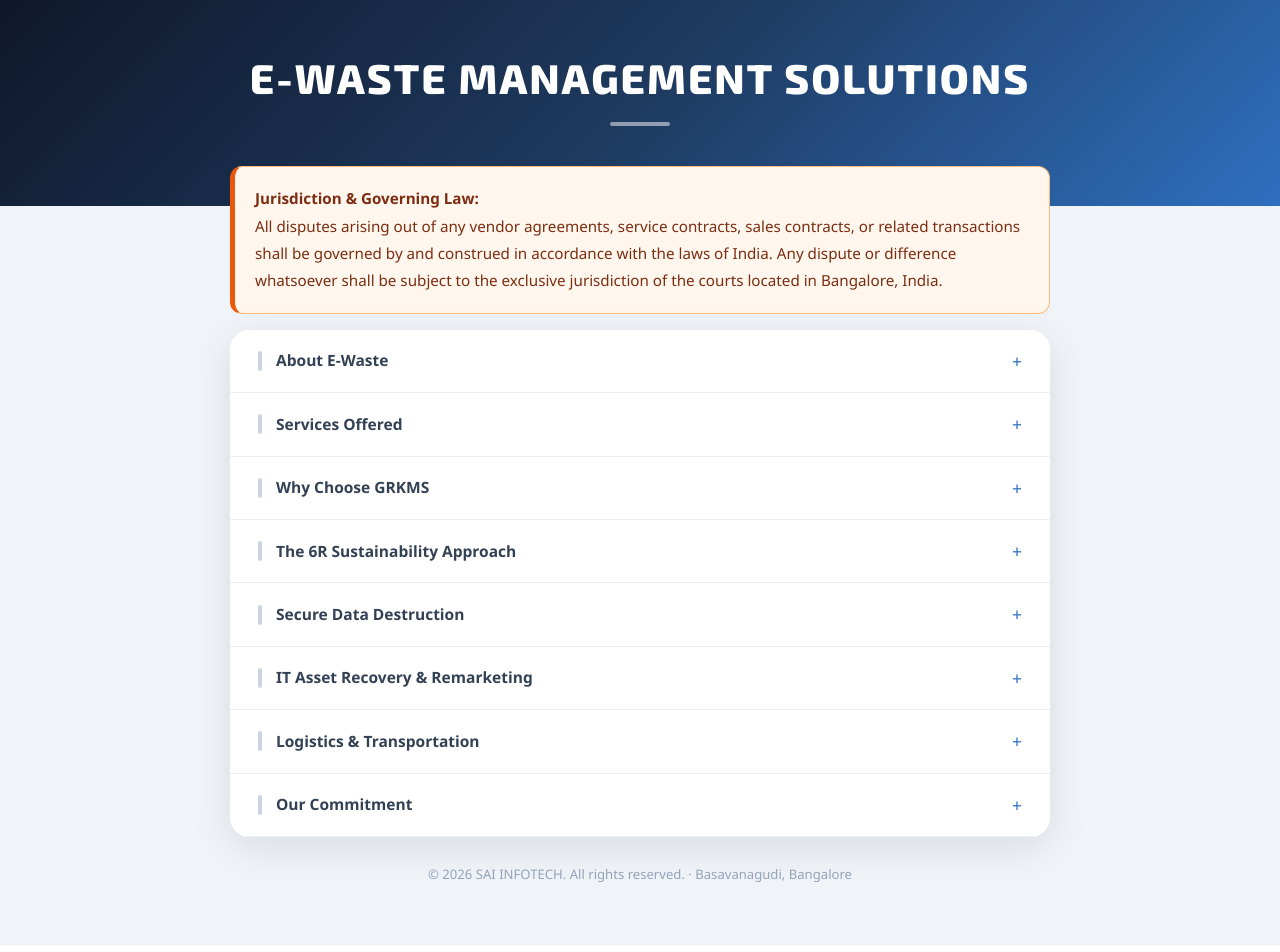
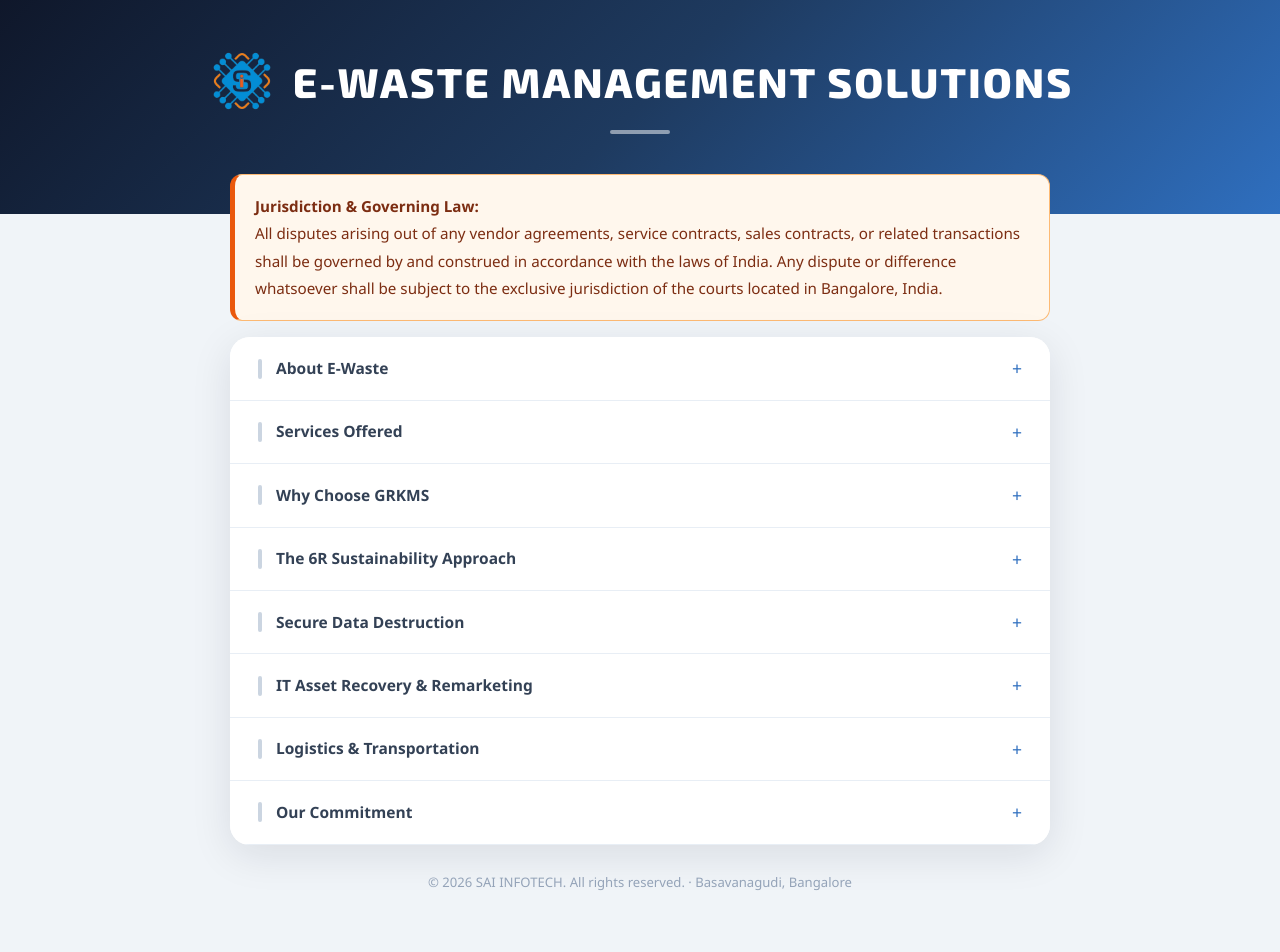
Before and after one commit to Yasir533/sai-infotech-webapp, a React (Vite) app in the folder sai-info/: page /services/e-waste-management in a window 1280 px wide. Shown: the part 88-1040 px from the top of the page. Built offline with nearby package versions, Linux system fonts and the light colour scheme; a web font is replaced by a local one.

Commit message:
changes in code

```diff
--- a/sai-info/src/pages/EWasteManagement.jsx
+++ b/sai-info/src/pages/EWasteManagement.jsx
@@ -2,6 +2,7 @@ import React, { useState } from 'react'
 import { useNavigate } from 'react-router-dom'
 import logoIcon from '../assets/logo-dark-bg.png'
 import PolicyPage from '../components/PolicyPage'
+import logo from '../assets/logo.png'
 
 const Section = ({ title, children }) => {
   const [open, setOpen] = useState(false)
@@ -95,16 +96,38 @@ export default function EWasteManagement() {
         padding: '50px 24px 80px',
         textAlign: 'center',
       }}>
-        <h1 style={{
+        <div
+  style={{
+    display: 'flex',
+    alignItems: 'center',
+    justifyContent: 'center',
+    gap: '16px',
+    flexWrap: 'wrap'
+  }}
+>
+  <img
+    src={logo}
+    alt="SAI INFOTECH"
+    style={{
+      width: '70px',
+      height: '70px',
+      objectFit: 'contain'
+    }}
+  />
+
+  <h1
+    style={{
       color: '#fff',
       fontSize: 'clamp(1.8rem, 4vw, 2.6rem)',
       textTransform: 'uppercase',
       letterSpacing: '2px',
       fontWeight: 800,
-          margin: 0,
-        }}>
+      margin: 0
+    }}
+  >
     E-Waste Management Solutions
   </h1>
+</div>
         <div style={{
           width: '60px',
           height: '4px',
@@ -240,11 +263,52 @@ export default function EWasteManagement() {
           </Section>
 
           <Section title="Our Commitment">
-            <p>Recycle Today for a Better Tomorrow.</p>
+  <div
+    style={{
+      display: 'flex',
+      alignItems: 'center',
+      gap: '16px',
+      marginBottom: '16px',
+      flexWrap: 'wrap'
+    }}
+  >
+    <img
+      src={logo}
+      alt="SAI INFOTECH"
+      style={{
+        width: '60px',
+        height: '60px',
+        objectFit: 'contain'
+      }}
+    />
+
+    <div>
+      <h3
+        style={{
+          margin: 0,
+          color: '#1e3a5f',
+          fontSize: '1.1rem',
+          fontWeight: 700
+        }}
+      >
+        SAI INFOTECH
+      </h3>
+      <p
+        style={{
+          margin: '4px 0 0',
+          color: '#64748b',
+          fontSize: '0.9rem'
+        }}
+      >
+        Recycle Today for a Better Tomorrow
+      </p>
+    </div>
+  </div>
+
   <p>
     Sai Infotech is committed to providing safe, secure and environmentally
-              responsible E-Waste management solutions while helping
-              organizations achieve sustainability goals and regulatory compliance.
+    responsible E-Waste management solutions while helping organizations
+    achieve sustainability goals and regulatory compliance.
   </p>
 </Section>
 
```
Also changed, not shown: 1 other file (tests, documents, lock files or other folders). Lines whose indentation alone changed are shown as unchanged.
